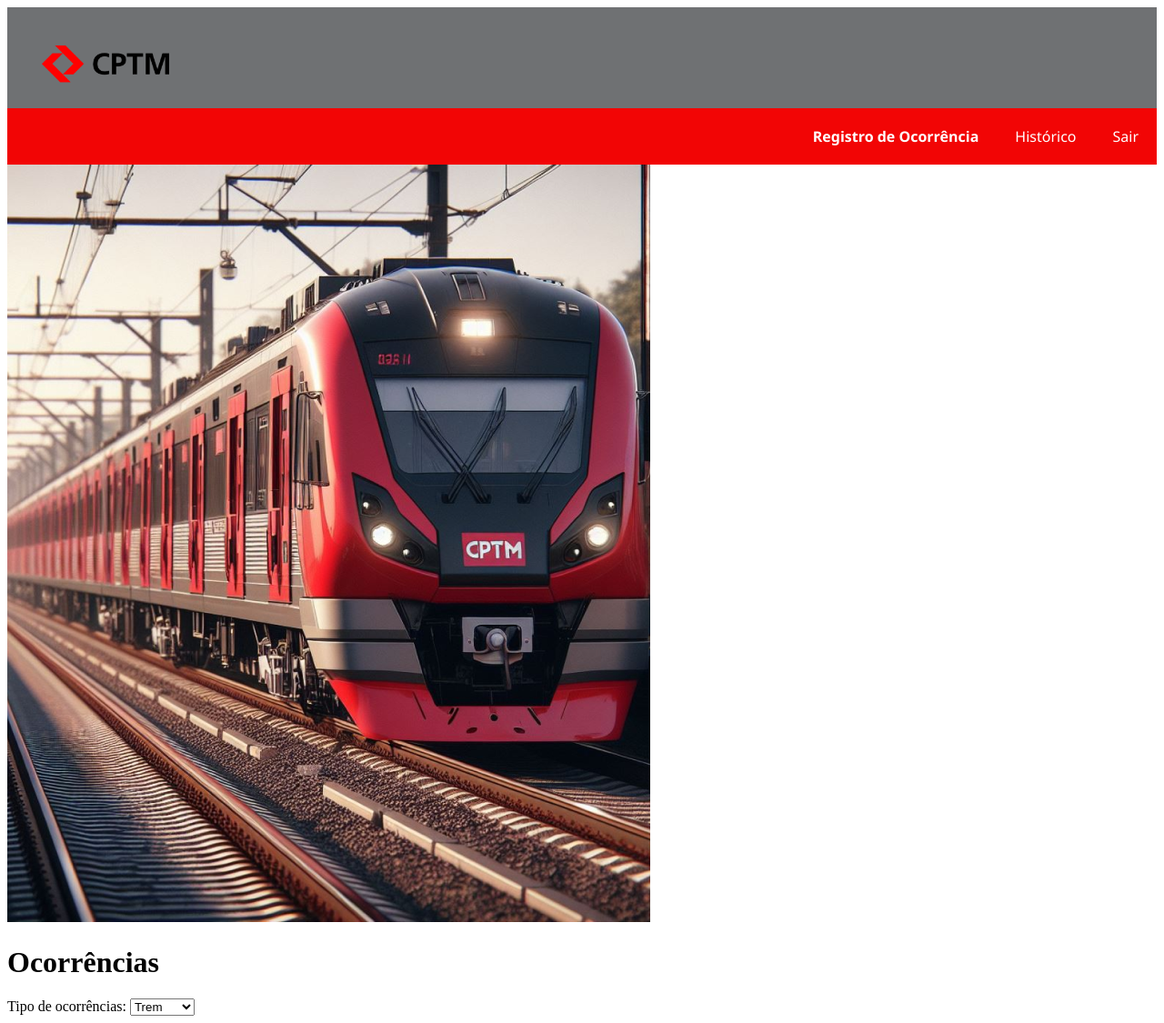
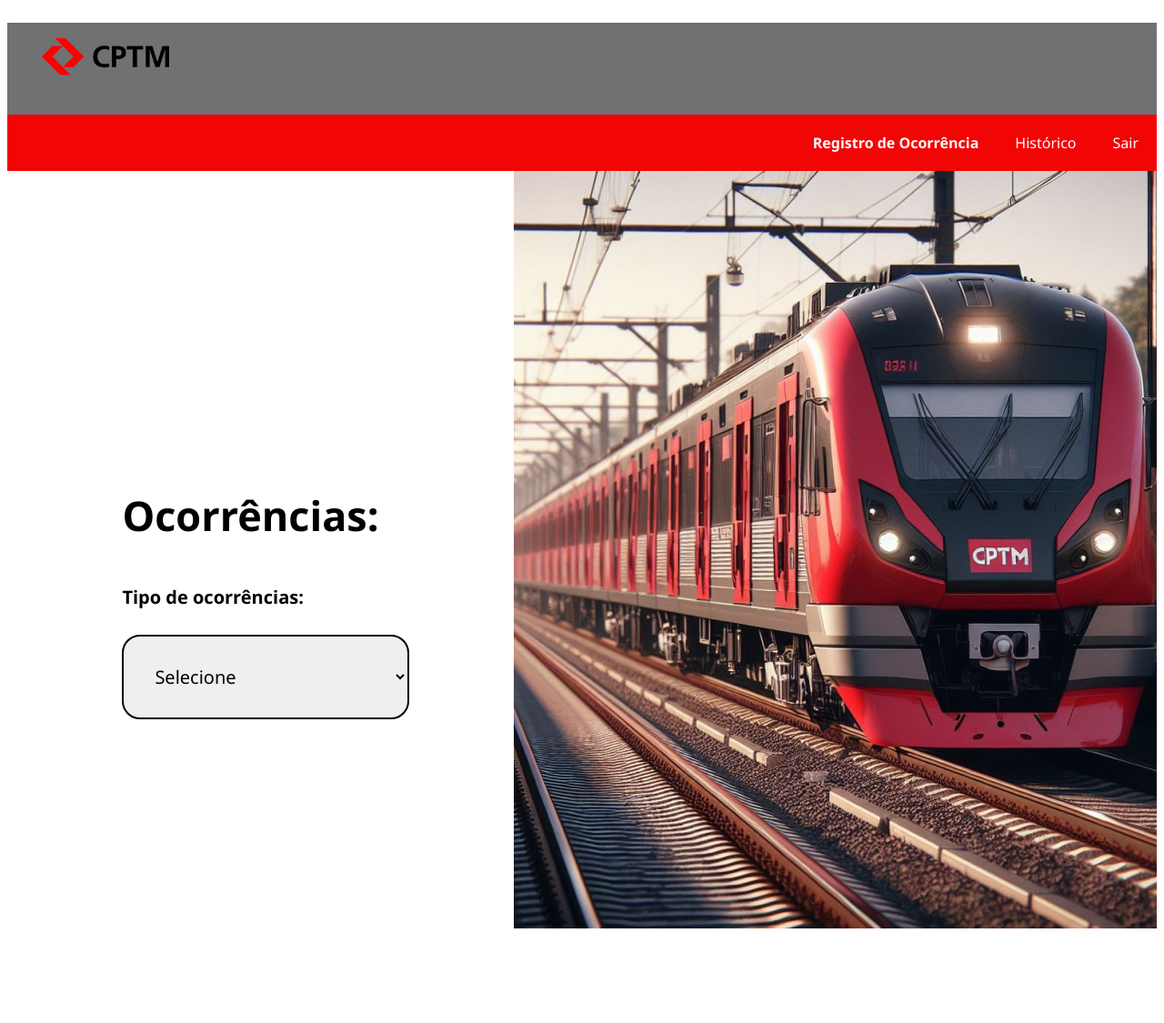
Before and after one commit to stefanom24/IntegracaoCPTM, a web app: file registro.html in a window 1280 px wide. Shown: the whole page at 91% size. After the commit the page ends 1021 px from the top, so only its background shows below. Run offline with its HTML, style and script files only (its server is not run), Linux system fonts and the light colour scheme.

Commit message:
Registro CSS

```diff
--- a/registro.html
+++ b/registro.html
@@ -24,15 +24,14 @@
 
 <body>
     <img src="static/imagens/metro.png" alt="metro">
-    <h1>Ocorrências</h1>
-    <label for="tipo">Tipo de ocorrências:</label>
-    <select id="tipo" name="tipo" fieldset="selecione" >
+    <h1>Ocorrências:</h1><br><br>
+    <label for="tipo">Tipo de ocorrências:</label><br>
+    <select id="tipo" name="tipo">
+        <option value="vazio">Selecione</option>
         <option value="trem">Trem</option>
         <option value="linha">Linha</option>
         <option value="estacao">Estação</option>
     </select>
-
-
 
 
 </body>
@@ -40,7 +39,5 @@
 
 
 
-
-
 </body>
 </html>
--- a/static/CSS/registro.css
+++ b/static/CSS/registro.css
@@ -59,3 +59,43 @@
     font-weight: bold;
     font-family: 'Segoe UI', Tahoma, Geneva, Verdana, sans-serif;
 }
+
+h1 {
+    font-family: 'Segoe UI', Tahoma, Geneva, Verdana, sans-serif;
+    text-align: left;
+    margin: -40% 0 0 10%;
+    font-size: 45px;
+}
+
+label {
+    font-family: 'Segoe UI', Tahoma, Geneva, Verdana, sans-serif;
+    text-align: left;
+    margin: 10px 0 0 10%;
+    display: flex;
+    font-weight: bold;
+    flex-direction: column;
+    align-items: flex-start;
+    font-size: 20px;
+}
+
+select {
+    font-family: 'Segoe UI', Tahoma, Geneva, Verdana, sans-serif;
+    text-align: left;
+    margin: 10px 0 0 10%;
+    border-radius: 20px;
+    padding: 30px;
+    width: 25%;
+    height: 5%;
+    border: 2px solid;
+    font-size: 20px;
+}
+
+
+img {
+    max-width: 80%;
+    height: auto;
+    display: block;
+    margin-left: auto;
+    margin-top: 0px;
+    margin-bottom: 20px;
+}
```
